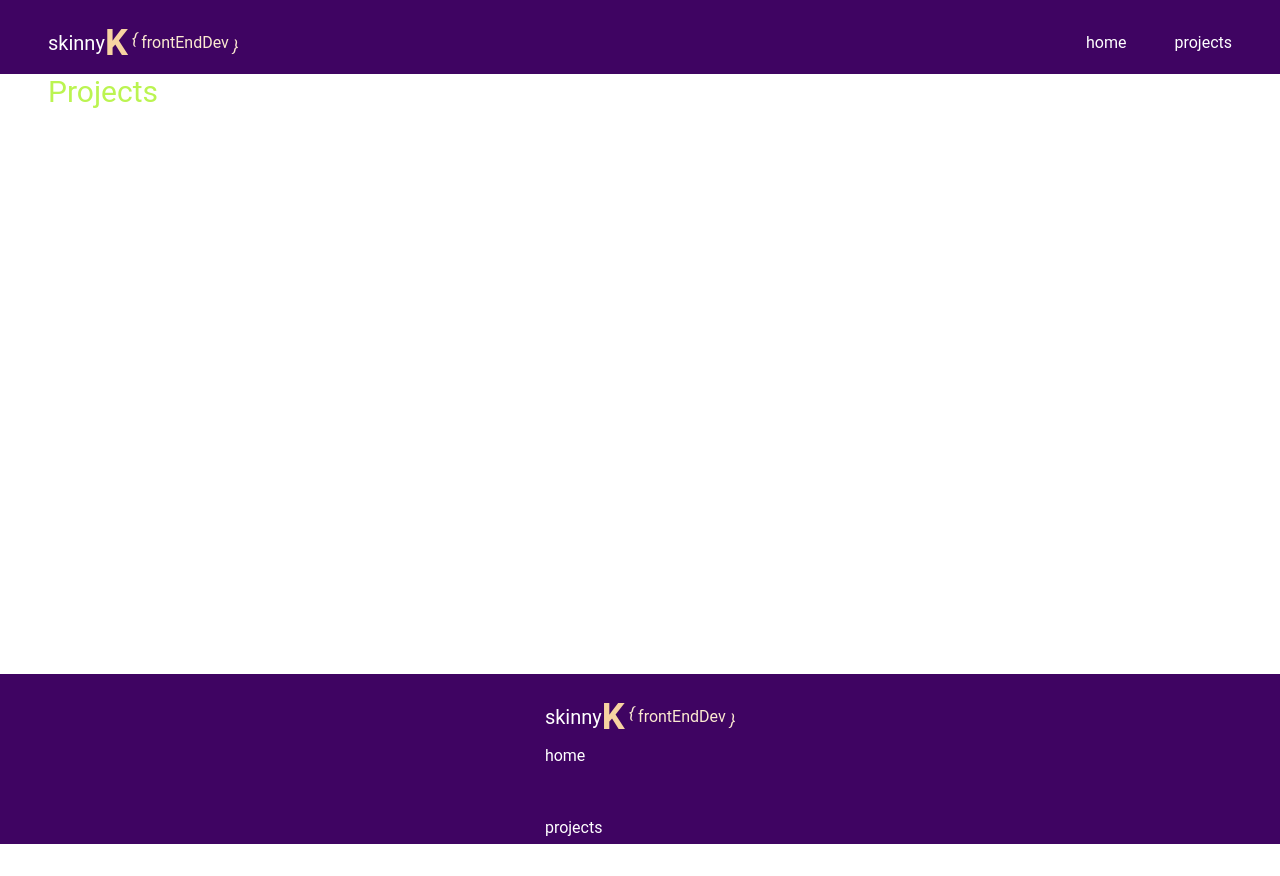
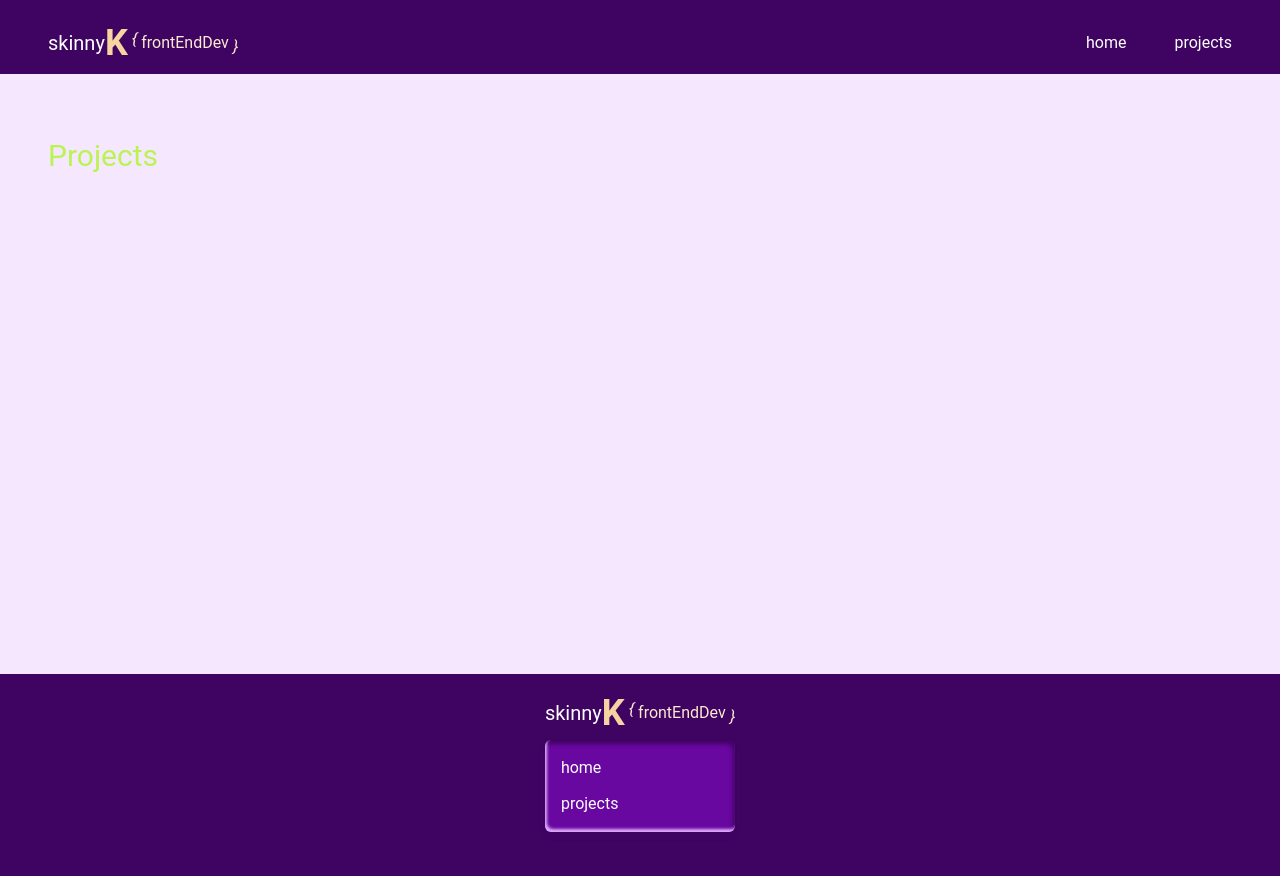
Before and after one commit to Off-Grid-Dev/portfolio_2, a React (Vite) app: page /portfolio/projects in a window 1280 px wide. Before the commit the page ends 844 px from the top, so only its background shows below. Built offline with nearby package versions, Linux system fonts and the light colour scheme.

Commit message:
working on layout stuff

```diff
--- a/package.json
+++ b/package.json
@@ -1,8 +1,11 @@
 {
   "name": "portfolio_2",
   "private": true,
-  "version": "0.0.0",
+  "version": "1.0.0",
   "type": "module",
+  "engines": {
+    "nodejs": "24.9.0"
+  },
   "scripts": {
     "dev": "vite",
     "build": "tsc -b && vite build",
--- /dev/null
+++ b/src/components/ui/DecoHeading.tsx
@@ -0,0 +1,39 @@
+import { useEffect, useState } from "react";
+
+const roleArray = [
+  "React",
+  "php",
+  "JavaScript",
+  "IoT",
+  "Wordpress",
+  "TypeScript",
+];
+
+const DecoHeading = () => {
+  const [role, setRole] = useState<string>(roleArray[0]);
+  const [animationKey, setAnimationKey] = useState<number>(0);
+
+  function swapRoles() {
+    const iterator = animationKey % roleArray.length;
+    setRole(roleArray[iterator]);
+  }
+
+  useEffect(() => {
+    setAnimationKey((prev) => (prev += 1));
+  }, [role]);
+
+  return (
+    <div className="flex gap-2">
+      <span
+        onAnimationEnd={swapRoles}
+        key={animationKey}
+        className={`text-transparent w-48 text-right font-bold text-heading bg-clip-text bg-gradient-to-r from-transparent from-30% via-secondary-700 to-transparent to-80% bg-size-[600%] bg-left dev-type-animation`}
+      >
+        {role}
+      </span>
+      <h1 className="text-heading">developer</h1>
+    </div>
+  );
+};
+
+export default DecoHeading;
--- /dev/null
+++ b/src/components/ui/Logo.tsx
@@ -0,0 +1,17 @@
+import { Link } from "react-router";
+
+const LogoLink = () => {
+  return (
+    <Link to="/" className="text-text-light text-big flex items-center">
+      skinny
+      <span className="text-secondary-200 text-heading font-bold">K</span>
+      <span className="text-secondary-100 text-reg ml-1 flex gap-1">
+        <span className="-translate-y-1 rotate-12 inline-block">{`{`}</span>
+        frontEndDev
+        <span className="translate-y-1 rotate-12 inline-block">{`}`}</span>
+      </span>
+    </Link>
+  );
+};
+
+export default LogoLink;
--- a/src/components/ui/nav/Nav.tsx
+++ b/src/components/ui/nav/Nav.tsx
@@ -3,7 +3,11 @@ import NavLink from "./NavLink";
 export const HeaderNav = () => {
   return (
     <nav>
-      <ul role="navigation" className="flex gap-12">
+      <ul
+        aria-label="main navigation"
+        role="navigation"
+        className="flex gap-12"
+      >
         <li>
           <NavLink path="/" label="home" />
         </li>
@@ -17,8 +21,8 @@ export const HeaderNav = () => {
 
 export const FooterNav = () => {
   return (
-    <nav>
-      <ul role="navigation" className="grid gap-12">
+    <nav className=" rounded-md p-4 shadow-box-inset mb-4">
+      <ul aria-label="footer links" role="navigation" className="grid gap-3">
         <li>
           <NavLink path="/" label="home" />
         </li>
--- a/src/components/ui/nav/NavLink.tsx
+++ b/src/components/ui/nav/NavLink.tsx
@@ -10,6 +10,7 @@ const NavLink: FC<NavLinkProps> = ({ label, path }) => {
   return (
     <Link
       to={path}
+      aria-label={`link to ${label}`}
       className="text-text-light text-regular hover:text-secondary-100 transition duration-200 hover:duration-300 relative after:content-[''] after:absolute after:-bottom-1 after:inset-x-0.5 after:h-[2px] after:bg-gradient-to-r after:from-transparent after:to-secondary-100 after:from-45% after:to-69% after:bg-size-[400%] after:bg-left hover:after:bg-right after:transition-[background-position] hover:after:duration-700 after:duration-300"
     >
       {label}
--- a/src/index.css
+++ b/src/index.css
@@ -46,3 +46,32 @@
   --spacing-tablet: 800px;
   --spacing-mobile: 320px;
 }
+
+@layer animations {
+  @keyframes dev-type {
+
+    20%,
+    80% {
+      background-position-x: center;
+    }
+
+    100% {
+      background-position-x: right;
+    }
+  }
+
+  .dev-type-animation {
+    animation: dev-type 5s ease-in-out forwards;
+  }
+}
+
+@layer custom-styles {
+  .shadow-box-inset {
+    background-color: var(--color-primary-800);
+    box-shadow:
+      inset 2px -3px 3px var(--color-primary-300),
+      inset -2px 4px 4px var(--color-primary-900),
+      2px 4px 4px var(--color-primary-900),
+      -2px 4px 4px var(--color-primary-900);
+  }
+}
--- a/src/layout/Footer.tsx
+++ b/src/layout/Footer.tsx
@@ -1,21 +1,13 @@
-import { Link } from "react-router";
 import { FooterNav } from "../components/ui/nav/Nav";
 import Wrapper from "./Wrapper";
+import LogoLink from "../components/ui/Logo";
 
 const Footer = () => {
   return (
     <footer className="bg-primary-900">
       <Wrapper>
-        <div className="grid justify-center pt-4 pb-1">
-          <Link to="/" className="text-text-light text-big flex items-center">
-            skinny
-            <span className="text-secondary-200 text-heading font-bold">K</span>
-            <span className="text-secondary-100 text-reg ml-1 flex gap-1">
-              <span className="-translate-y-1 rotate-12 inline-block">{`{`}</span>
-              frontEndDev
-              <span className="translate-y-1 rotate-12 inline-block">{`}`}</span>
-            </span>
-          </Link>
+        <div className="grid justify-center pt-3 pb-7">
+          <LogoLink />
           <FooterNav />
         </div>
       </Wrapper>
--- a/src/layout/Header.tsx
+++ b/src/layout/Header.tsx
@@ -1,21 +1,13 @@
-import { Link } from "react-router";
 import { HeaderNav } from "../components/ui/nav/Nav";
 import Wrapper from "./Wrapper";
+import LogoLink from "../components/ui/Logo";
 
 const Header = () => {
   return (
     <header className="bg-primary-900">
       <Wrapper>
         <div className="flex justify-between items-center pt-4 pb-1">
-          <Link to="/" className="text-text-light text-big flex items-center">
-            skinny
-            <span className="text-secondary-200 text-heading font-bold">K</span>
-            <span className="text-secondary-100 text-reg ml-1 flex gap-1">
-              <span className="-translate-y-1 rotate-12 inline-block">{`{`}</span>
-              frontEndDev
-              <span className="translate-y-1 rotate-12 inline-block">{`}`}</span>
-            </span>
-          </Link>
+          <LogoLink />
           <HeaderNav />
         </div>
       </Wrapper>
--- a/src/layout/Main.tsx
+++ b/src/layout/Main.tsx
@@ -1,15 +1,27 @@
-import type { FC, ReactNode } from "react";
+import { useEffect, useRef, useState, type FC, type ReactNode } from "react";
 import Wrapper from "./Wrapper";
+import maybeSetMinHeight from "../utils/maybeSetMinHeight";
 
 type MainProps = {
   children: ReactNode;
 };
 
 const Main: FC<MainProps> = ({ children }) => {
+  const mainRef = useRef<HTMLDivElement>(null);
+  const [heightAdjust, setHeightAdjust] = useState<boolean>(false);
+
+  useEffect(() => {
+    if (!mainRef.current) return;
+    setHeightAdjust(maybeSetMinHeight(mainRef.current) as boolean);
+  }, []);
+
   return (
-    <div className="min-h-[75vh]">
+    <main
+      ref={mainRef}
+      className={`${heightAdjust && "min-h-[75vh]"} bg-primary-100 pt-16`}
+    >
       <Wrapper>{children}</Wrapper>
-    </div>
+    </main>
   );
 };
 
--- a/src/pages/Home.tsx
+++ b/src/pages/Home.tsx
@@ -1,8 +1,29 @@
+import DecoHeading from "../components/ui/DecoHeading";
+
 const Home = () => {
   return (
-    <h1 className="text-3xl text-lime-300 text-shadow-slate-200">
-      Home page component
-    </h1>
+    <div>
+      <DecoHeading />
+      <div className="flex justify-between">
+        {/* <div>
+          <h2>Kenneth Jahnsen Collins</h2>
+          <ul>
+            <li>
+              <span>skinnykdev@gmail.com</span>
+            </li>
+            <li>
+              <a>github</a>
+            </li>
+            <li>
+              <a>linkedin</a>
+            </li>
+          </ul>
+        </div> */}
+        {/* <div>
+          <img src="/" alt="image of skinnyK" />
+        </div> */}
+      </div>
+    </div>
   );
 };
 
--- /dev/null
+++ b/src/utils/maybeSetMinHeight.ts
@@ -0,0 +1,10 @@
+const maybeSetMinHeight = (e: HTMLDivElement): boolean | undefined => {
+  if (!e) return;
+  const elHeight: number = e.clientHeight;
+  const winHeight: number = window.innerHeight;
+  console.log(elHeight);
+  console.log(winHeight);
+  return e.clientHeight < window.innerHeight - 100;
+};
+
+export default maybeSetMinHeight;
```
